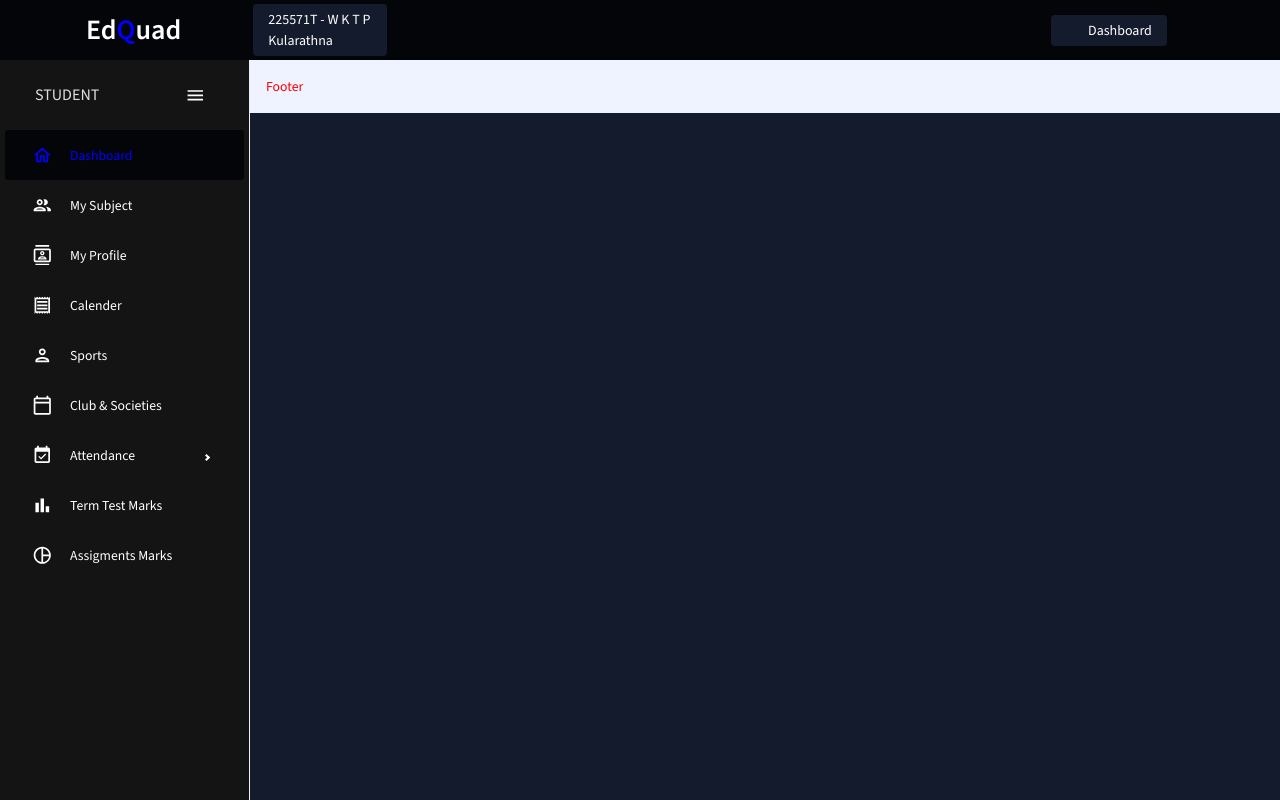
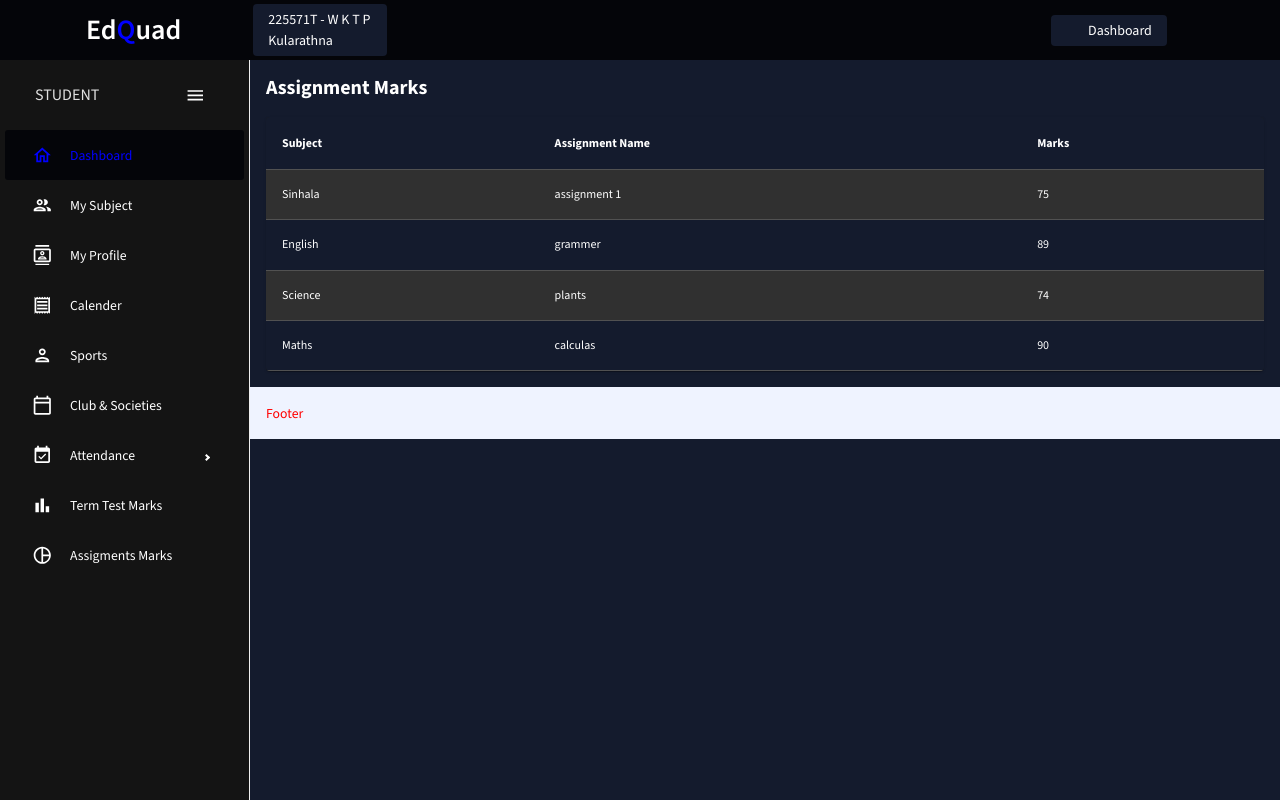
Before and after one commit to Team-EdQuad/EdQuad-Frontend, a React (Vite) app: page /assignment-marks in a window 1280 px wide. Built offline with nearby package versions, Linux system fonts and the light colour scheme; some icons are missing.

Commit message:
feat: add AssignmentMarks page and update routing in App component

```diff
--- a/src/App.jsx
+++ b/src/App.jsx
@@ -78,6 +78,7 @@ import { Routes, Route } from "react-router-dom";
 import Dashboard from './pages/Dashboard';
 import { StoreContext } from './context/StoreContext';
 import { useContext } from "react";
+import AssignmentMarks from './pages/AssignmentMarks';
 
 
 function App() {
@@ -97,6 +98,7 @@ function App() {
               <main className="content">
                 <Routes>
                   <Route path="/" element={<Dashboard />} />
+                  <Route path="/assignment-marks" element={<AssignmentMarks />} />
 
                 </Routes>
               </main>
--- a/src/components/Sidebar.jsx
+++ b/src/components/Sidebar.jsx
@@ -300,7 +300,7 @@ const AppSidebar = () => {  // Changed component name to avoid conflict
               active={selected === "Assigments Marks"}
               onClick={() => setSelected("Assigments Marks")}
               icon={<PieChartOutlineOutlined />}
-              component={<Link to="/assigmentsmarks" />}
+              component={<Link to="/assignment-marks" />}
             >
               <Typography>Assigments Marks</Typography>
             </MenuItem>
--- /dev/null
+++ b/src/pages/AssignmentMarks.jsx
@@ -0,0 +1,103 @@
+import {
+  Table,
+  TableBody,
+  TableCell,
+  TableContainer,
+  TableHead,
+  TableRow,
+  Paper,
+  useTheme,
+} from '@mui/material';
+
+import React from 'react';
+import Topbar from '../components/Topbar';
+import Sidebar from '../components/Sidebar';
+
+import { Box, Typography } from '@mui/material';
+
+const subjects = [
+  { name: 'Sinhala', assignname: 'assignment 1', marks: 75 },
+  { name: 'English', assignname: 'grammer', marks: 89 },
+  { name: 'Science', assignname: 'plants', marks: 74 },
+  { name: 'Maths', assignname: 'calculas', marks: 90 },
+];
+
+const MySubject = () => {
+  const theme = useTheme(); // Access the current theme
+
+  return (
+    <Box>
+      {/* Main Content Area */}
+      <Box display="flex">
+        {/* Sidebar */}
+
+        {/* Page Content */}
+        <Box flex={1} p={2}>
+          <Typography variant="h4" fontWeight="bold" mb={2}>
+            Assignment Marks
+          </Typography>
+
+          <TableContainer
+            component={Paper}
+            sx={{
+              backgroundColor: theme.palette.background.paper, // Dynamic background
+            }}
+          >
+            <Table>
+              <TableHead>
+                <TableRow>
+                  <TableCell
+                    sx={{
+                      backgroundColor: theme.palette.primary.main, // Dynamic header background
+                      color: theme.palette.primary.contrastText, // Dynamic header text color
+                      fontWeight: 'bold',
+                    }}
+                  >
+                    Subject
+                  </TableCell>
+                  <TableCell
+                    sx={{
+                      backgroundColor: theme.palette.primary.main,
+                      color: theme.palette.primary.contrastText,
+                      fontWeight: 'bold',
+                    }}
+                  >
+                    Assignment Name
+                  </TableCell>
+                  <TableCell
+                    sx={{
+                      backgroundColor: theme.palette.primary.main,
+                      color: theme.palette.primary.contrastText,
+                      fontWeight: 'bold',
+                    }}
+                  >
+                    Marks
+                  </TableCell>
+                </TableRow>
+              </TableHead>
+              <TableBody>
+                {subjects.map((subject, index) => (
+                  <TableRow
+                    key={index}
+                    sx={{
+                      backgroundColor:
+                        index % 2 === 0
+                          ? theme.palette.action.hover // Alternate row color
+                          : theme.palette.background.default,
+                    }}
+                  >
+                    <TableCell>{subject.name}</TableCell>
+                    <TableCell>{subject.assignname}</TableCell>
+                    <TableCell>{subject.marks}</TableCell>
+                  </TableRow>
+                ))}
+              </TableBody>
+            </Table>
+          </TableContainer>
+        </Box>
+      </Box>
+    </Box>
+  );
+};
+
+export default MySubject;
```
